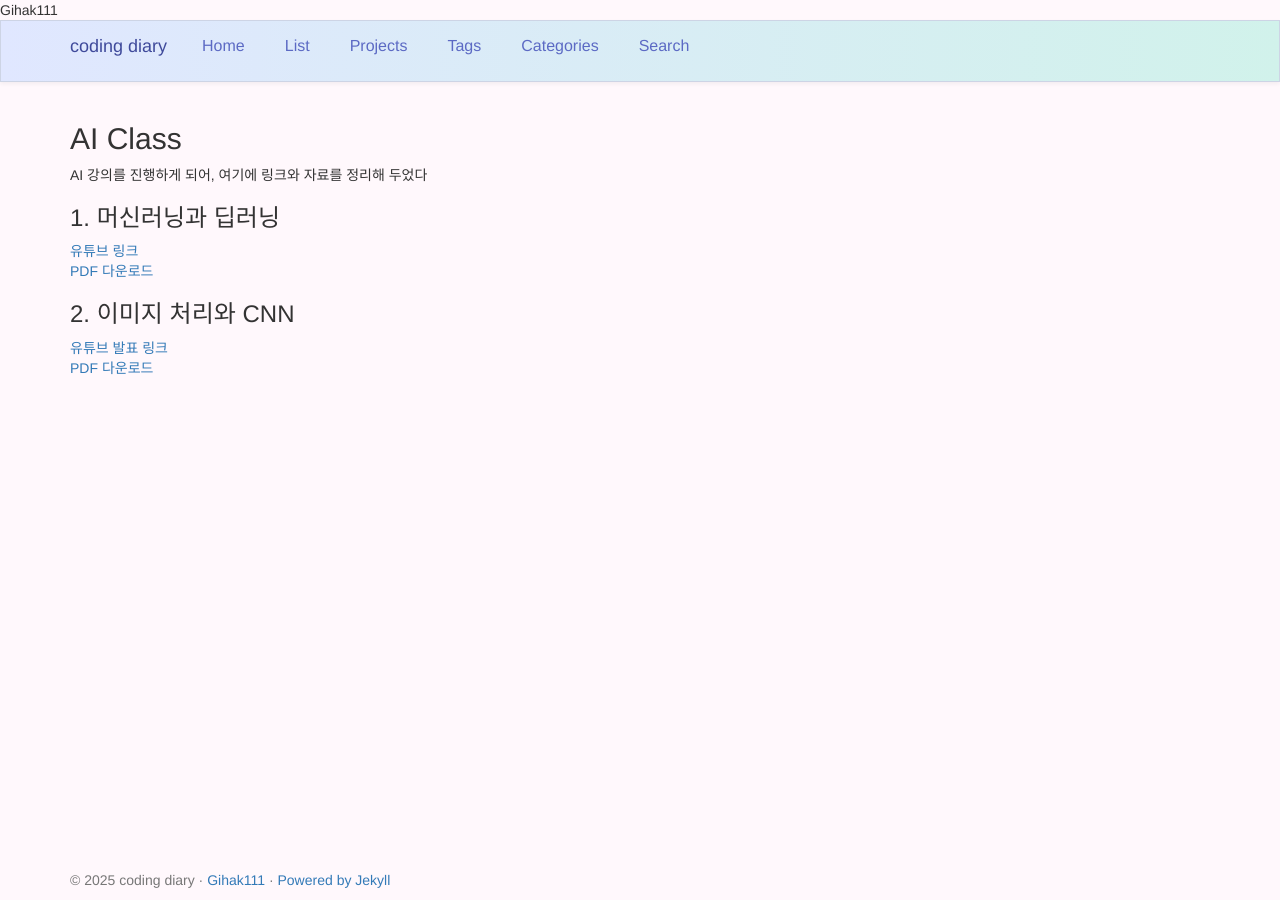
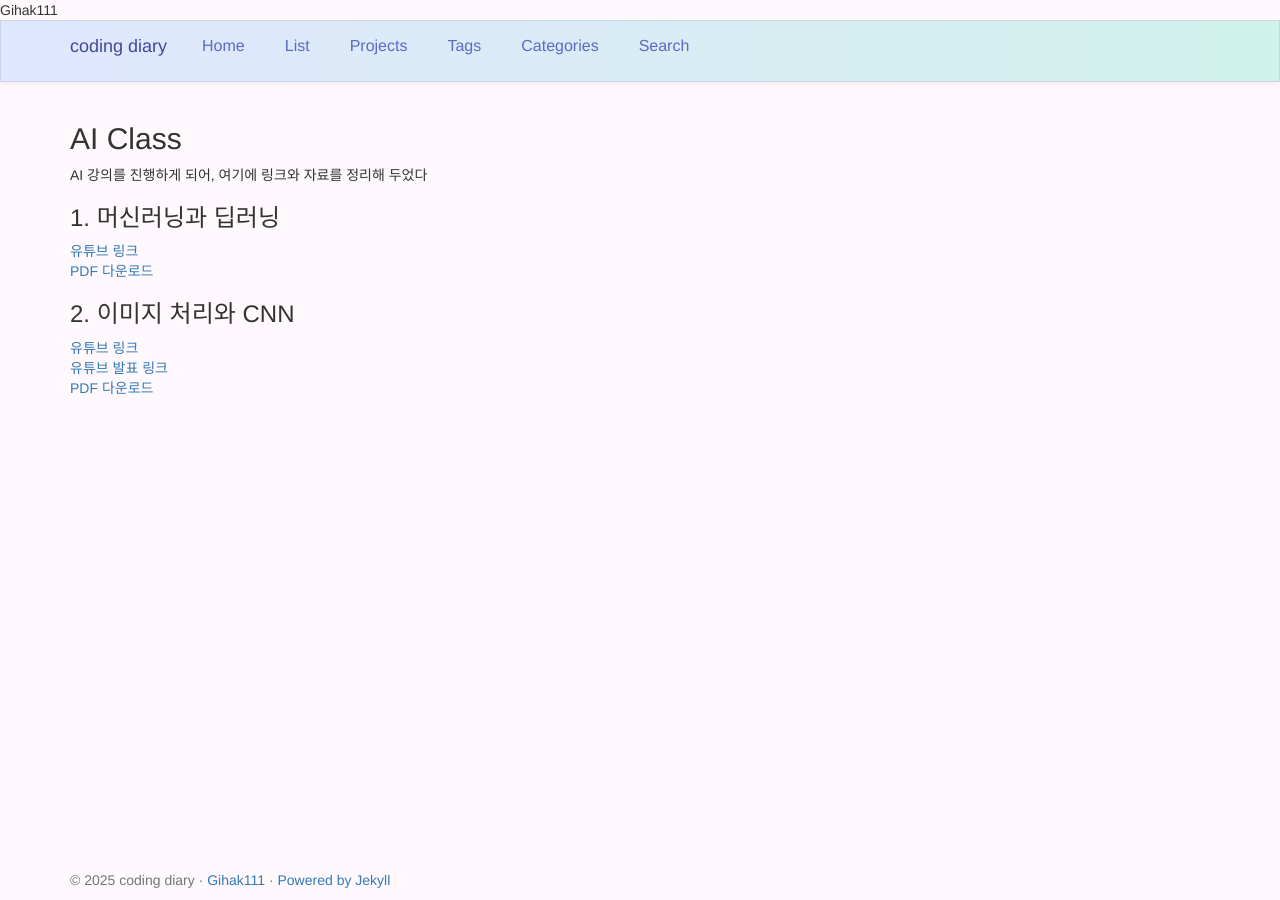
Before and after one commit to Gihak111/Gihak111.github.io, a Jekyll site: the page built from _posts/2025-09-26-AI_class_best_upload.md, in a window 1280 px wide. Built offline with Jekyll 4.4.1, drawn with Linux system fonts in a browser that asks for light colours.

Commit message:
Update 2025-09-26-AI_class_best_upload.md

```diff
--- a/_posts/2025-09-26-AI_class_best_upload.md
+++ b/_posts/2025-09-26-AI_class_best_upload.md
@@ -18,5 +18,6 @@ AI 강의를 진행하게 되어, 여기에 링크와 자료를 정리해 두었
 [PDF 다운로드]( {{ "/file/1._머신러닝과_딥러닝.pdf" | relative_url }} )
 
 ### 2. 이미지 처리와 CNN
+[유튜브 링크](https://youtu.be/QJXCyd3pEYo)
 [유튜브 발표 링크](https://www.youtube.com/watch?v=iKlgFDXDAv8)
 [PDF 다운로드]( {{ "/file/2._이미지_처리와_CNN.pdf" | relative_url }} )
```
